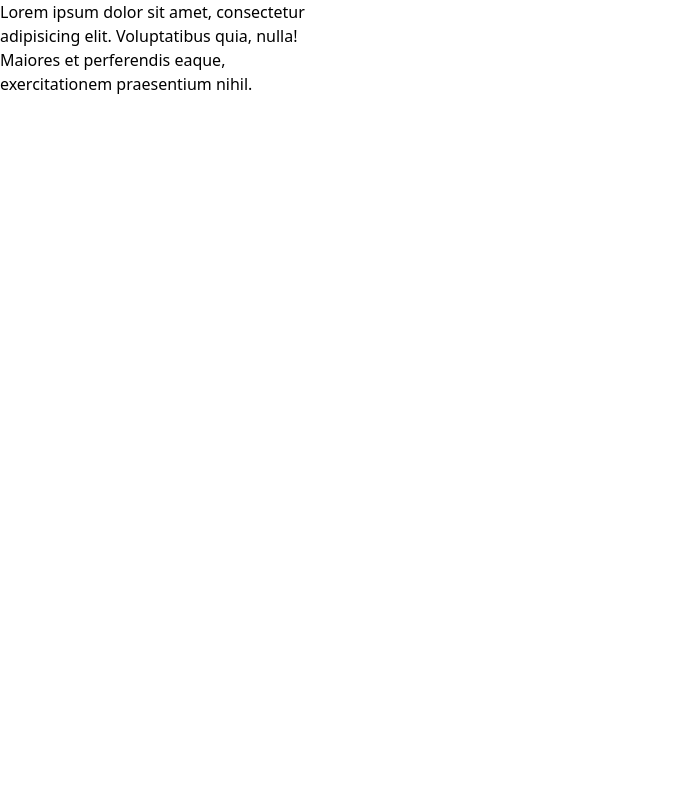
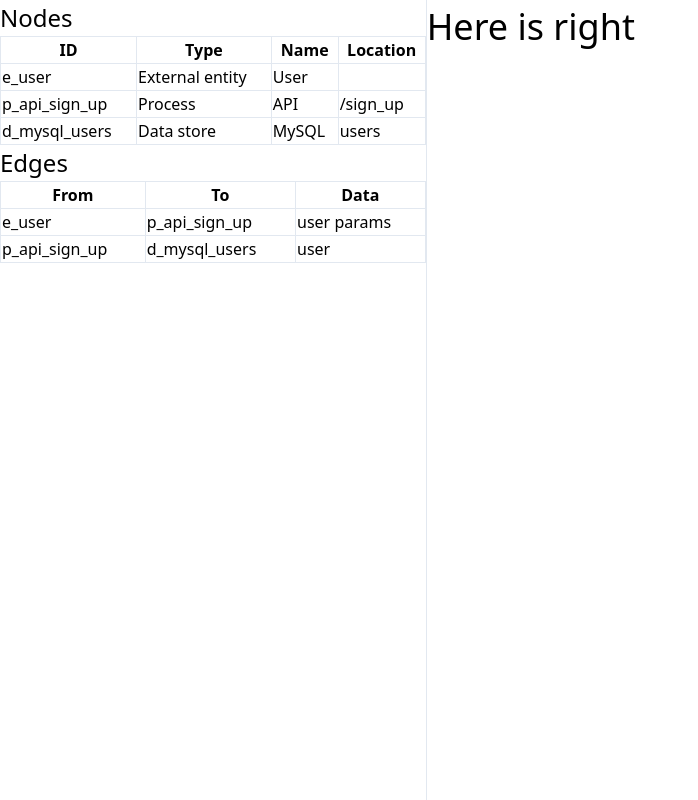
Before and after one commit to naoty/dfd-editor, a Next.js app: page / in a window 1280 px wide. Shown: the whole page, without its empty margins (0-698 px from the left). Built offline with nearby package versions, Linux system fonts and the light colour scheme.

Commit message:
Fill table with dummy data

```diff
--- a/pages/index.tsx
+++ b/pages/index.tsx
@@ -1,13 +1,67 @@
-import React, { ReactElement } from "react";
+import React from "react";
 
-export default function Index(): ReactElement {
-  return (
-    <div className="flex">
-      <p className="w-1/4">
-        Lorem ipsum dolor sit amet, consectetur adipisicing elit. Voluptatibus
-        quia, nulla! Maiores et perferendis eaque, exercitationem praesentium
-        nihil.
-      </p>
+const Index: React.FC = () => (
+  <main className="grid grid-cols-3">
+    <div className="col-span-1 h-screen border-r">
+      <h1 className="text-2xl">Nodes</h1>
+      <table className="table-auto w-full">
+        <thead>
+          <tr>
+            <th className="border">ID</th>
+            <th className="border">Type</th>
+            <th className="border">Name</th>
+            <th className="border">Location</th>
+          </tr>
+        </thead>
+        <tbody>
+          <tr>
+            <td className="border">e_user</td>
+            <td className="border">External entity</td>
+            <td className="border">User</td>
+            <td className="border"></td>
+          </tr>
+          <tr>
+            <td className="border">p_api_sign_up</td>
+            <td className="border">Process</td>
+            <td className="border">API</td>
+            <td className="border">/sign_up</td>
+          </tr>
+          <tr>
+            <td className="border">d_mysql_users</td>
+            <td className="border">Data store</td>
+            <td className="border">MySQL</td>
+            <td className="border">users</td>
+          </tr>
+        </tbody>
+      </table>
+
+      <h1 className="text-2xl">Edges</h1>
+      <table className="table-auto w-full">
+        <thead>
+          <tr>
+            <th className="border">From</th>
+            <th className="border">To</th>
+            <th className="border">Data</th>
+          </tr>
+        </thead>
+        <tbody>
+          <tr>
+            <td className="border">e_user</td>
+            <td className="border">p_api_sign_up</td>
+            <td className="border">user params</td>
+          </tr>
+          <tr>
+            <td className="border">p_api_sign_up</td>
+            <td className="border">d_mysql_users</td>
+            <td className="border">user</td>
+          </tr>
+        </tbody>
+      </table>
     </div>
-  );
-}
+    <div className="col-span-2 h-screen">
+      <h1 className="text-4xl">Here is right</h1>
+    </div>
+  </main>
+);
+
+export default Index;
```
